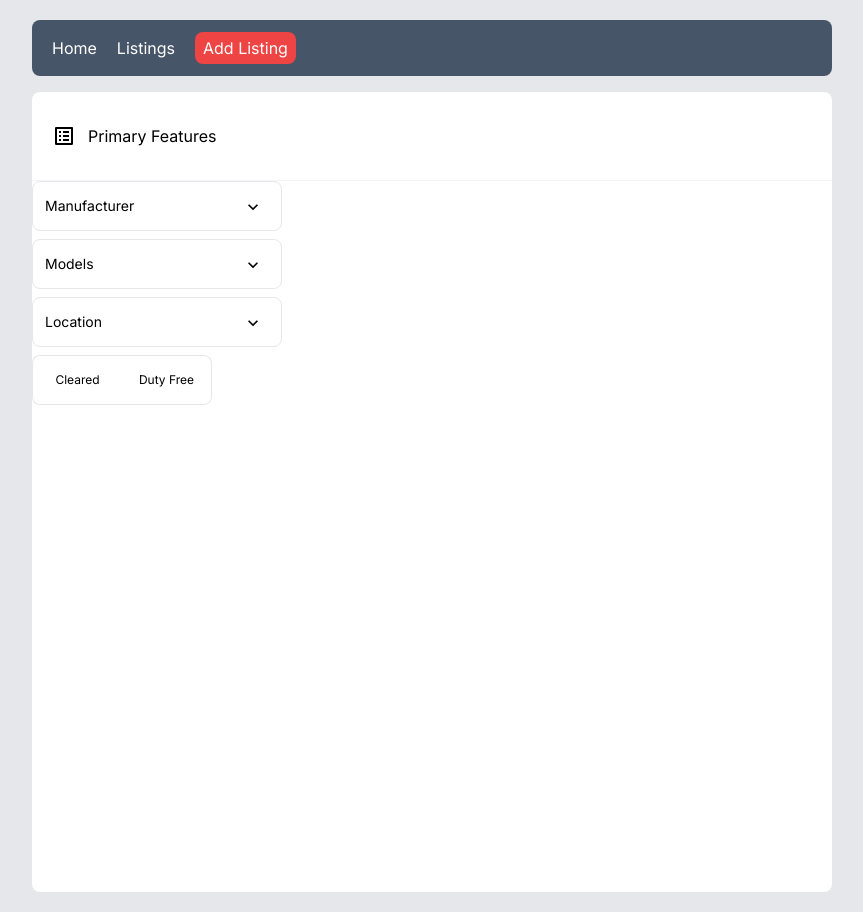
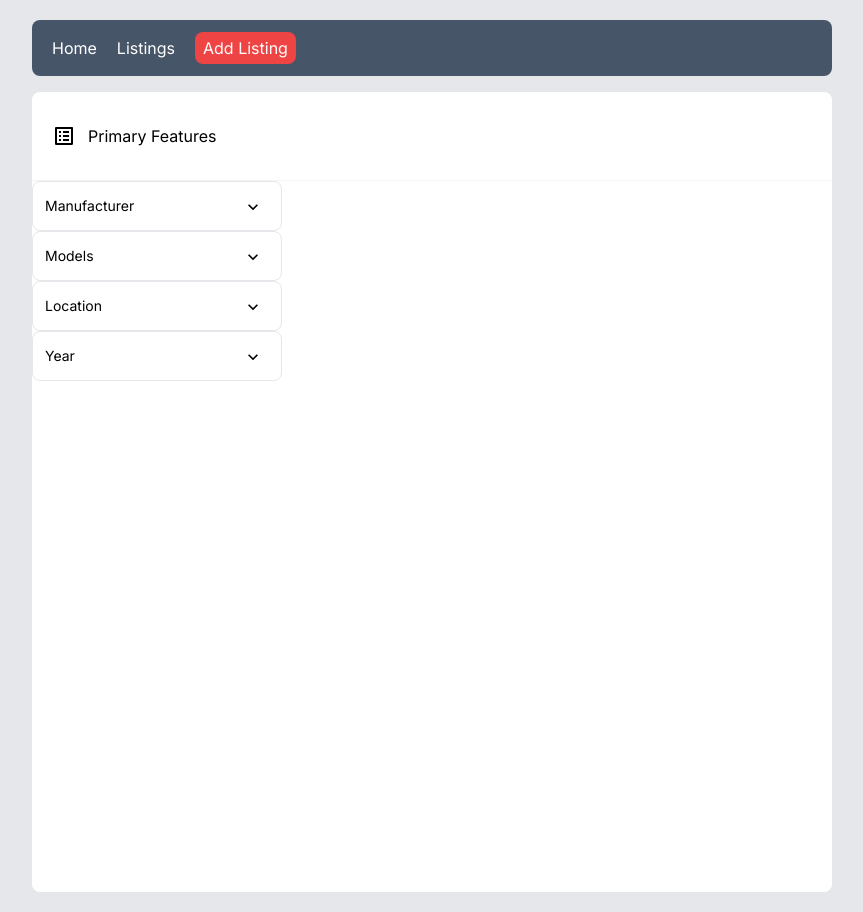
Before and after one commit to nicKondratiev/e-auto-next, a Next.js app: page /addListing in a window 1280 px wide. Shown: the whole page, without its empty margins (208-1071 px from the left). Built offline with nearby package versions, Linux system fonts and the light colour scheme.

Commit message:
Create client-side Year.tsx dropdown component

```diff
--- a/app/addListing/page.tsx
+++ b/app/addListing/page.tsx
@@ -2,7 +2,7 @@ import ListAltIcon from "@mui/icons-material/ListAlt";
 import Manu from "../../components/dropdown_components/Manu";
 import Models from "../../components/dropdown_components/Models";
 import Locations from "../../components/dropdown_components/Locations";
-import Clearance from "../../components/dropdown_components/clearance/Clearance";
+import Year from "../../components/dropdown_components/year/Year";
 
 export default function addListing() {
   return (
@@ -13,11 +13,11 @@ export default function addListing() {
           <h3>Primary Features</h3>
         </div>
 
-        <div className="flex flex-col gap-2">
+        <div className="">
           <Manu />
           <Models />
           <Locations />
-          <Clearance />
+          <Year />
         </div>
       </div>
     </div>
--- a/app/store.ts
+++ b/app/store.ts
@@ -5,19 +5,14 @@ type SearchParams = {
   model: string;
   location: string;
   custom: string;
-  year: FromTo;
-  price: FromTo;
+  year: string;
+  price: string;
   fuelType: string;
-};
-
-type FromTo = {
-  from: number;
-  to: number;
 };
 
 // we create this types to avoid writing same types again and again
 type StringVoid = (val: string) => void;
-type NumVoid = (val: number) => void;
+// type NumVoid = (val: number) => void;
 
 type Store = {
   searchParams: SearchParams;
@@ -25,10 +20,8 @@ type Store = {
   addModel: StringVoid;
   addLocation: StringVoid;
   addFuelType: StringVoid;
-  addYearFrom: NumVoid;
-  addYearTo: NumVoid;
-  addPriceFrom: NumVoid;
-  addPriceTo: NumVoid;
+  addYear: StringVoid;
+  addPrice: StringVoid;
   addCustom: StringVoid;
 };
 
@@ -38,8 +31,8 @@ const useStore = create<Store>((set) => ({
     model: "",
     location: "",
     custom: "",
-    year: { from: 0, to: 0 },
-    price: { from: 0, to: 0 },
+    year: "",
+    price: "",
     fuelType: "",
   },
   addManu: (manu) =>
@@ -75,47 +68,19 @@ const useStore = create<Store>((set) => ({
       },
     })),
 
-  addYearFrom: (year) =>
+  addYear: (year) =>
     set((state) => ({
       searchParams: {
         ...state.searchParams,
-        year: {
-          ...state.searchParams.year,
-          from: year,
-        },
+        year: year,
       },
     })),
 
-  addYearTo: (year) =>
+  addPrice: (price) =>
     set((state) => ({
       searchParams: {
         ...state.searchParams,
-        year: {
-          ...state.searchParams.year,
-          to: year,
-        },
-      },
-    })),
-
-  addPriceFrom: (price) =>
-    set((state) => ({
-      searchParams: {
-        ...state.searchParams,
-        price: {
-          ...state.searchParams.price,
-          from: price,
-        },
-      },
-    })),
-
-  addPriceTo: (price) =>
-    set((state) => ({
-      searchParams: {
-        ...state.searchParams,
-        price: {
-          ...state.searchParams.price,
-          to: price,
-        },
+        price: price,
       },
     })),
 
--- /dev/null
+++ b/components/dropdown_components/DataList.tsx
@@ -0,0 +1,34 @@
+"use client";
+
+type DataListProps = {
+  items: number[];
+  value: number;
+  onClickHandler: (val: number) => void;
+};
+
+const DataList = ({ items, value, onClickHandler }: DataListProps) => {
+  const itemSetter = (item: number) => {
+    if (item === value) {
+      onClickHandler(0);
+    } else {
+      onClickHandler(item);
+    }
+  };
+
+  return (
+    <ul className="scrollable flex flex-1 flex-col items-center overflow-y-scroll">
+      {items.map((item, index) => (
+        <li
+          onClick={() => itemSetter(item)}
+          // onClick={() => onClickHandler(item)}
+          className="cursor-pointer"
+          key={index}
+        >
+          {item}
+        </li>
+      ))}
+    </ul>
+  );
+};
+
+export default DataList;
--- /dev/null
+++ b/components/dropdown_components/year/Year.tsx
@@ -0,0 +1,28 @@
+"use client";
+
+import DropDown from "../../dropdown/Dropdown";
+import YearChild from "./YearChild";
+
+import useStore from "../../../app/store";
+// import { fromToSetter } from "../fromTo/FromTo";
+import { useState } from "react";
+import Child from "../../dropdown/Child";
+
+function Year() {
+  const store = useStore();
+
+  const [inputVal, setInputVal] = useState("");
+
+  return (
+    <DropDown
+      header="Year"
+      item={store.searchParams.year}
+      canOpen={true}
+      inputVal={inputVal}
+      setInputVal={setInputVal}
+      setItem={store.addYear}
+      Child={<YearChild item={store.searchParams.year} />}
+    />
+  );
+}
+export default Year;
--- /dev/null
+++ b/components/dropdown_components/year/YearChild.tsx
@@ -0,0 +1,26 @@
+"use client";
+
+import useStore from "../../../app/store";
+
+import data from "./years.json";
+
+const YearChild = ({ item }: { item: string }) => {
+  const store = useStore();
+
+  return (
+    <div className="flex h-full flex-col">
+      {data.years.map((year, index) => (
+        <div
+          onClick={() => store.addYear(year)}
+          className={`${
+            item === year ? "bg-gray-100" : "bg-white"
+          } flex cursor-pointer items-center px-5 py-2 text-black duration-150 ease-in hover:bg-gray-100`}
+          key={index}
+        >
+          <p className="text-sm">{year}</p>
+        </div>
+      ))}
+    </div>
+  );
+};
+export default YearChild;
--- /dev/null
+++ b/components/dropdown_components/year/years.json
@@ -0,0 +1,58 @@
+{
+  "years": [
+    "2023",
+    "2022",
+    "2021",
+    "2020",
+    "2019",
+    "2018",
+    "2017",
+    "2016",
+    "2015",
+    "2014",
+    "2013",
+    "2012",
+    "2011",
+    "2010",
+    "2009",
+    "2008",
+    "2007",
+    "2006",
+    "2005",
+    "2004",
+    "2003",
+    "2002",
+    "2001",
+    "2000",
+    "1999",
+    "1998",
+    "1997",
+    "1996",
+    "1995",
+    "1994",
+    "1993",
+    "1992",
+    "1991",
+    "1990",
+    "1989",
+    "1988",
+    "1987",
+    "1986",
+    "1985",
+    "1984",
+    "1983",
+    "1982",
+    "1981",
+    "1980",
+    "1979",
+    "1978",
+    "1977",
+    "1976",
+    "1975",
+    "1974",
+    "1973",
+    "1972",
+    "1971",
+    "1970"
+  ]
+}
```
Also changed, not shown: components/dropdown_components/year/styles.css (added, +7 -0 lines).
